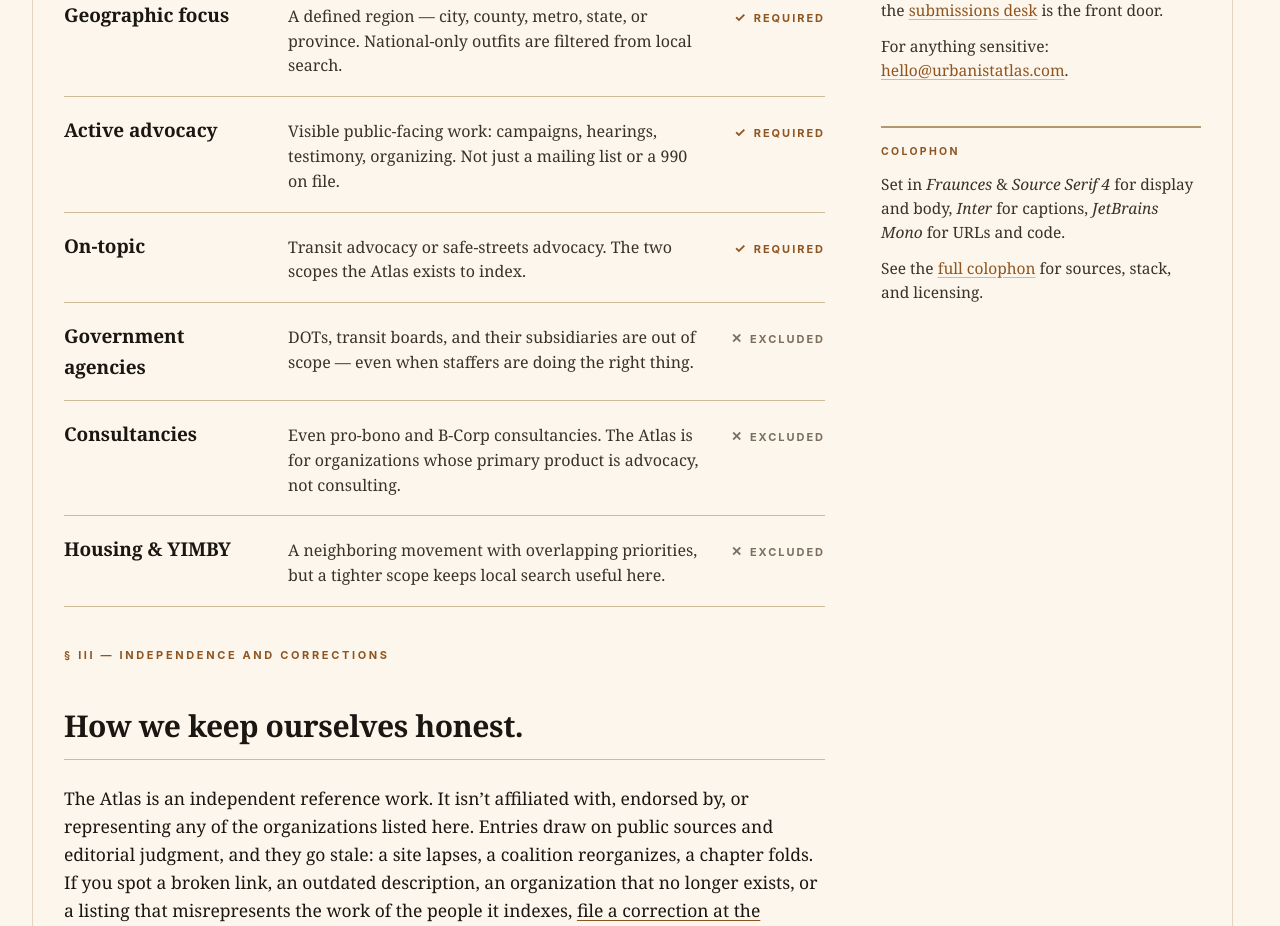
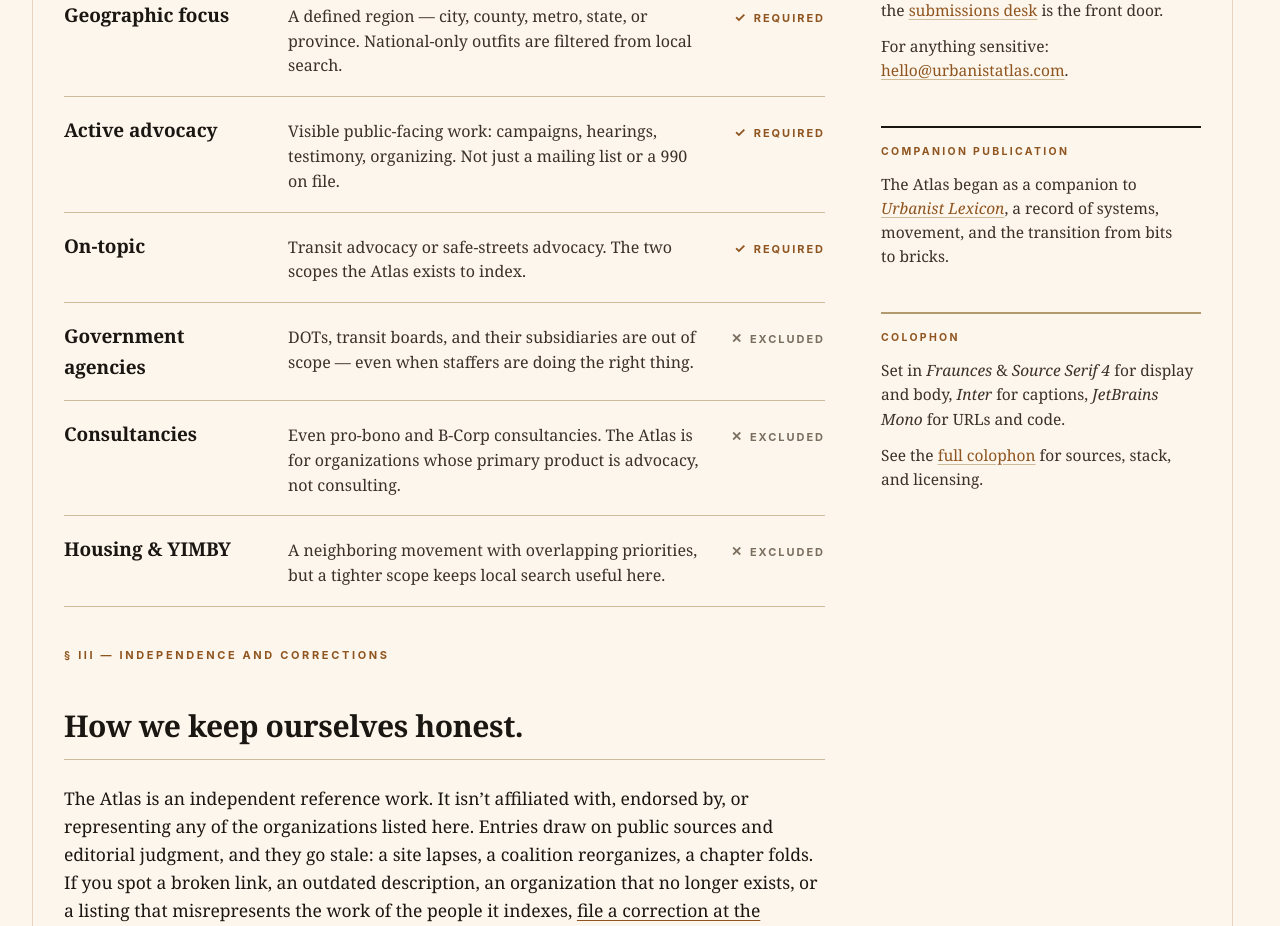
Before and after one commit to mjrossi/urbanist-atlas, a React (Vite) app in the folder web/: page /about in a window 1280 px wide. Shown: the part 1380-2306 px from the top of the page. Built offline with nearby package versions, Linux system fonts and the light colour scheme; no server answers.

Commit message:
Add Urbanist Lexicon companion link to About page (#73)

```diff
--- a/web/src/components/Footer.tsx
+++ b/web/src/components/Footer.tsx
@@ -89,6 +89,13 @@ export function Footer() {
         <p className="colophon-tag">
           A directory of the people fighting for better streets, where you live.
         </p>
+        <p className="colophon-note">
+          A companion to{' '}
+          <a href="https://mjrossi.com/blog">
+            <em>Urbanist Lexicon</em>
+          </a>
+          .
+        </p>
         <ul className="site-foot-links">
           <li>
             <Link to="/about">About</Link>
--- a/web/src/routes/About.tsx
+++ b/web/src/routes/About.tsx
@@ -301,6 +301,17 @@ export function About() {
               .
             </p>
           </div>
+          <div className="rail-block">
+            <div className="rail-kicker">Companion publication</div>
+            <p className="mb-0">
+              The Atlas began as a companion to{' '}
+              <a href="https://mjrossi.com/blog">
+                <em>Urbanist Lexicon</em>
+              </a>
+              , a record of systems, movement, and the transition from bits to
+              bricks.
+            </p>
+          </div>
           <div className="rail-block muted">
             <div className="rail-kicker">Colophon</div>
             <p className="text-sm">
--- a/web/src/styles/global.css
+++ b/web/src/styles/global.css
@@ -3248,6 +3248,22 @@ a.tag:hover::before {
   line-height: 1.4;
 }
 
+.site-foot-compact .colophon-note {
+  font-family: var(--serif-text);
+  font-size: 14px;
+  color: var(--muted);
+  line-height: 1.5;
+  max-width: 36ch;
+  margin: 0 0 18px;
+}
+
+.site-foot-compact .colophon-note a {
+  color: var(--amber);
+  text-decoration: underline;
+  text-decoration-color: var(--rule);
+  text-underline-offset: 3px;
+}
+
 .site-foot-links {
   list-style: none;
   padding: 0;
```
